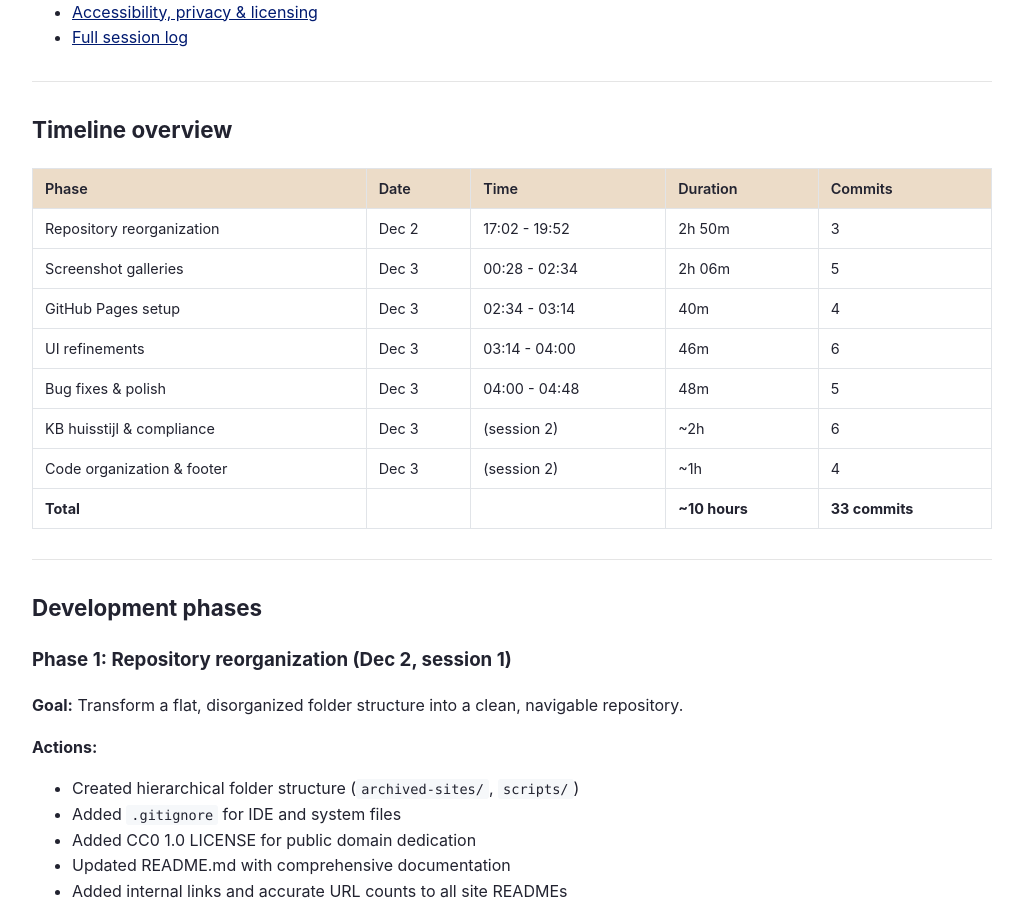
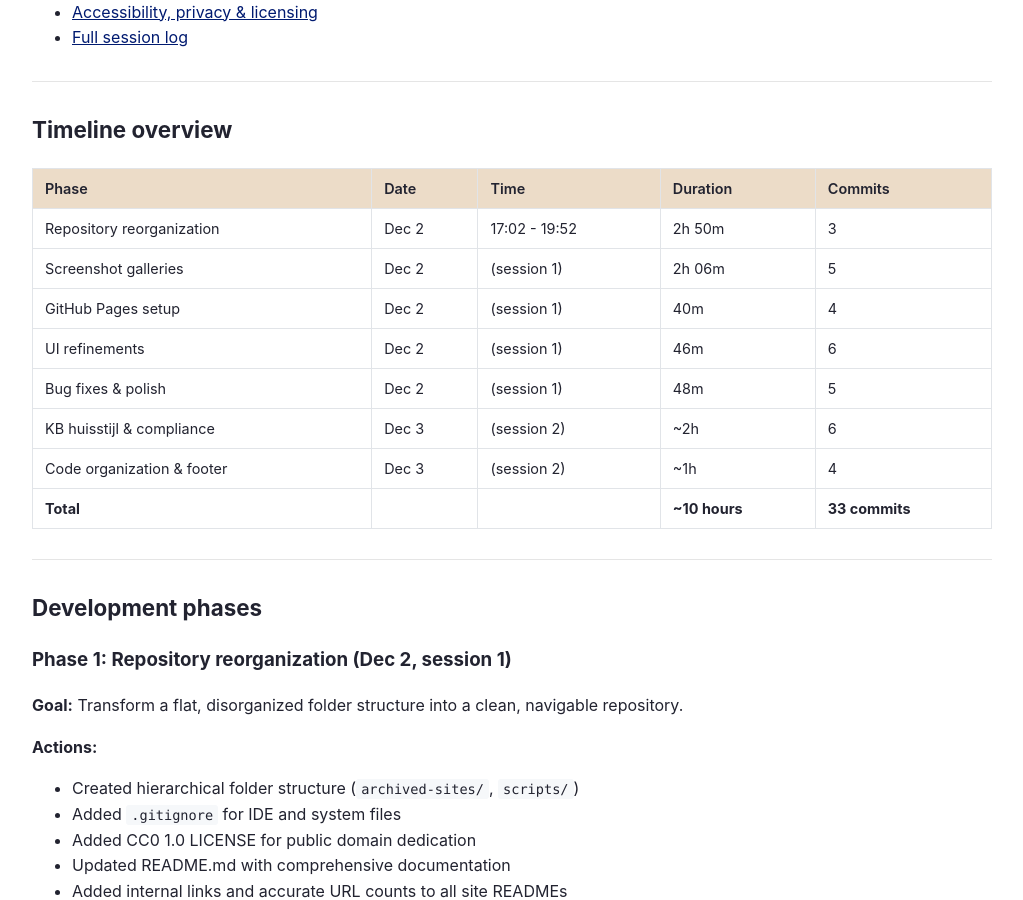
Before and after one commit to ookgezellig/SaveToWaybackMachine, a Jekyll site: the page built from how-this-site-was-built.md, in a window 1280 px wide and 900 px high, scrolled down 527 px. Shown: the whole window, without its empty margins (128-1151 px from the left). Built offline with Jekyll 4.4.1, drawn with Linux system fonts in a browser that asks for light colours.

Commit message:
Update timeline table: all session 1 phases on Dec 2
🤖 Generated with [Claude Code](https://claude.com/claude-code)

Co-Authored-By: Claude <noreply@anthropic.com>

```diff
--- a/how-this-site-was-built.md
+++ b/how-this-site-was-built.md
@@ -27,10 +27,10 @@ This GitHub Pages site was created in multiple intensive sessions on December 2-
 | Phase | Date | Time | Duration | Commits |
 |-------|------|------|----------|---------|
 | Repository reorganization | Dec 2 | 17:02 - 19:52 | 2h 50m | 3 |
-| Screenshot galleries | Dec 3 | 00:28 - 02:34 | 2h 06m | 5 |
-| GitHub Pages setup | Dec 3 | 02:34 - 03:14 | 40m | 4 |
-| UI refinements | Dec 3 | 03:14 - 04:00 | 46m | 6 |
-| Bug fixes & polish | Dec 3 | 04:00 - 04:48 | 48m | 5 |
+| Screenshot galleries | Dec 2 | (session 1) | 2h 06m | 5 |
+| GitHub Pages setup | Dec 2 | (session 1) | 40m | 4 |
+| UI refinements | Dec 2 | (session 1) | 46m | 6 |
+| Bug fixes & polish | Dec 2 | (session 1) | 48m | 5 |
 | KB huisstijl & compliance | Dec 3 | (session 2) | ~2h | 6 |
 | Code organization & footer | Dec 3 | (session 2) | ~1h | 4 |
 | **Total** | | | **~10 hours** | **33 commits** |
```
